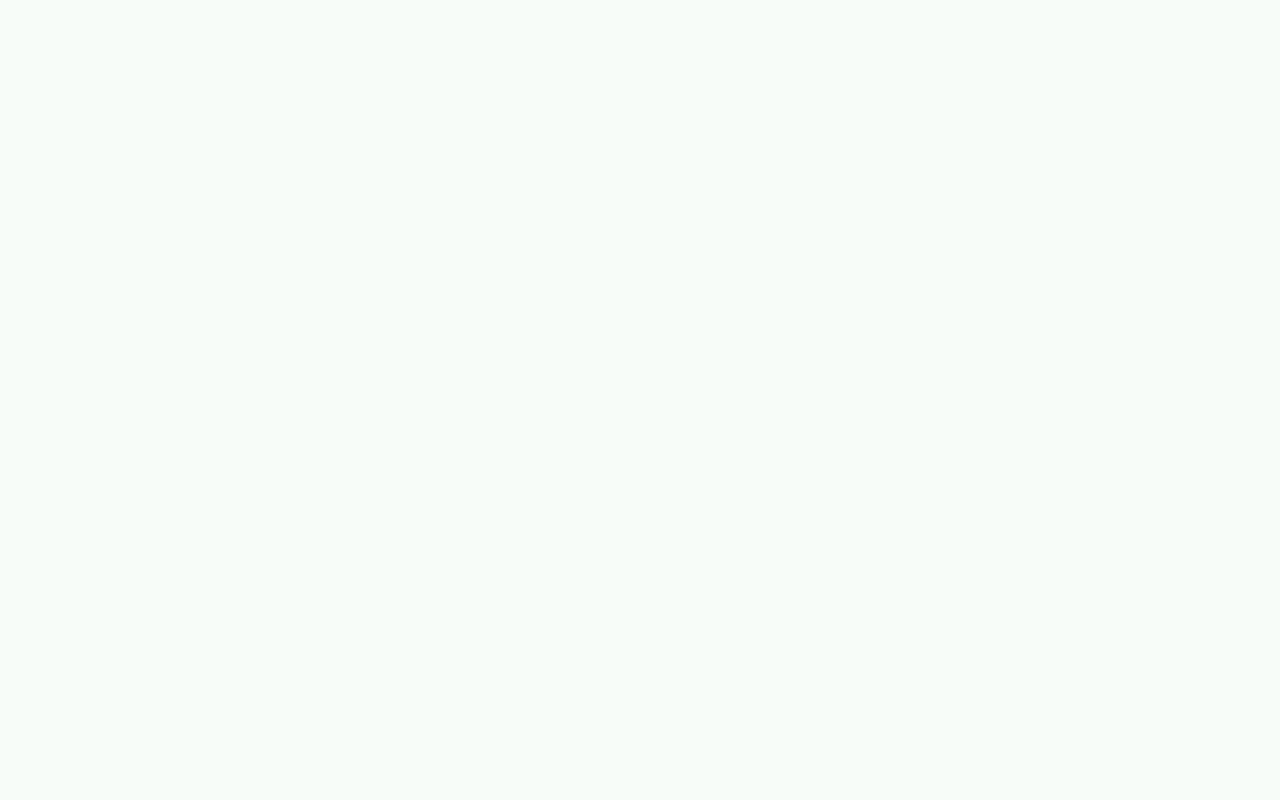
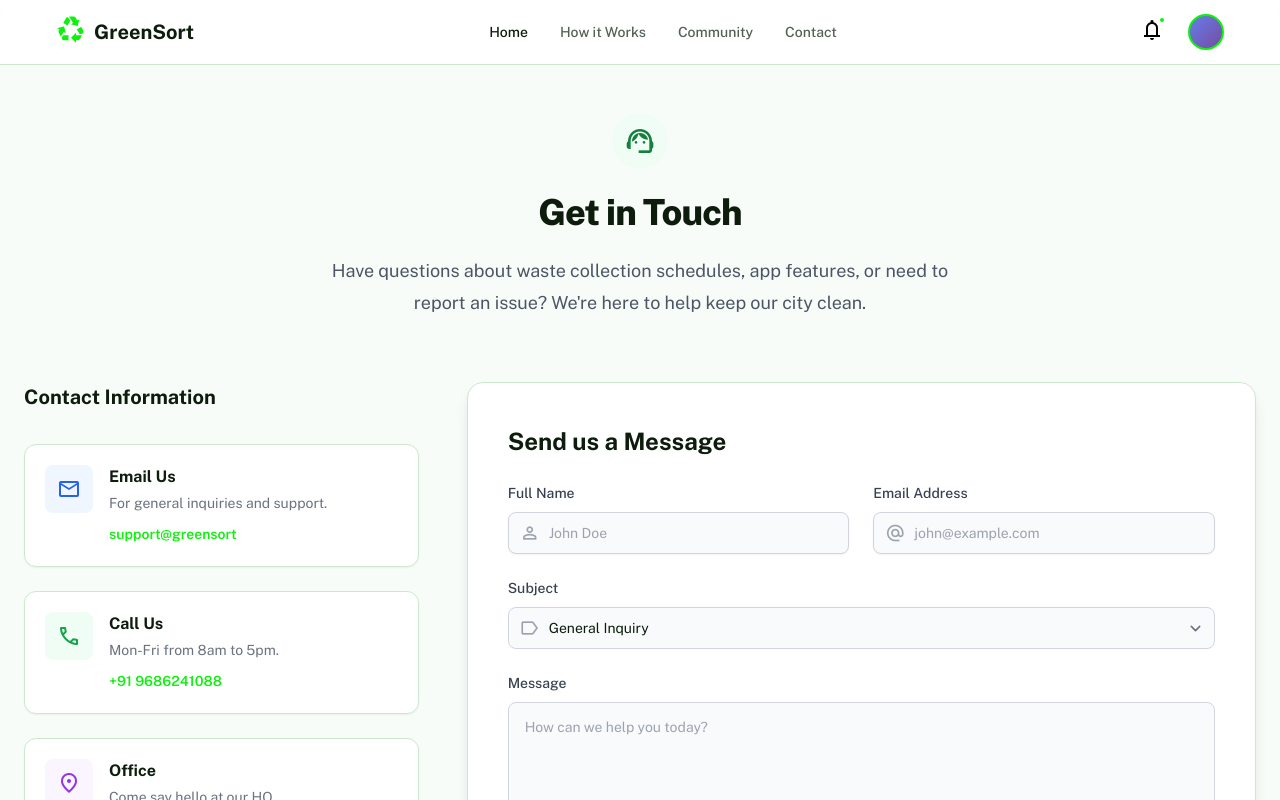
Before and after one commit to deeksha23042003/waste_management, a React (Vite) app: page /user/contact in a window 1280 px wide. Before the commit this address had no page. Shown: the top 800 px of the page. Built offline with nearby package versions, Linux system fonts and the light colour scheme.

Commit message:
fix:contact fixed

```diff
--- a/src/App.jsx
+++ b/src/App.jsx
@@ -20,7 +20,7 @@ function App() {
         <Route path="/user/complaint" element={<UserComplaintPage />} />
         <Route path="/user/profile" element={<Profile />} />
         <Route path="/reset-password" element={<ResetPassword />} />
-        <Route path="/user/feedback" element={<Feedback />} />
+        <Route path="/user/contact" element={<Feedback />} />
 
       </Routes>
     </Router>
--- a/src/pages/user/Feedback.css
+++ b/src/pages/user/Feedback.css
@@ -36,19 +36,14 @@
   box-sizing: border-box;
 }
 
-body {
-  font-family: 'Public Sans', sans-serif;
-  background-color: var(--background-light);
-  color: var(--text-main);
-  min-height: 100vh;
-}
+
 
 .feedback-main {
   flex-grow: 1;
 }
 
 .feedback-container {
-  max-width: 1200px;
+ width: 100vw;
   margin: 0 auto;
   padding: 3rem 1rem;
 }
--- a/src/pages/user/UserHeader.jsx
+++ b/src/pages/user/UserHeader.jsx
@@ -50,7 +50,7 @@ const UserHeader = ({ active = "home" }) => {
             </Link>
             <Link
               className={`nav-link ${active === "contact" ? "active" : ""}`}
-              to="/contact"
+              to="/user/contact"
             >
               Contact
             </Link>
```
